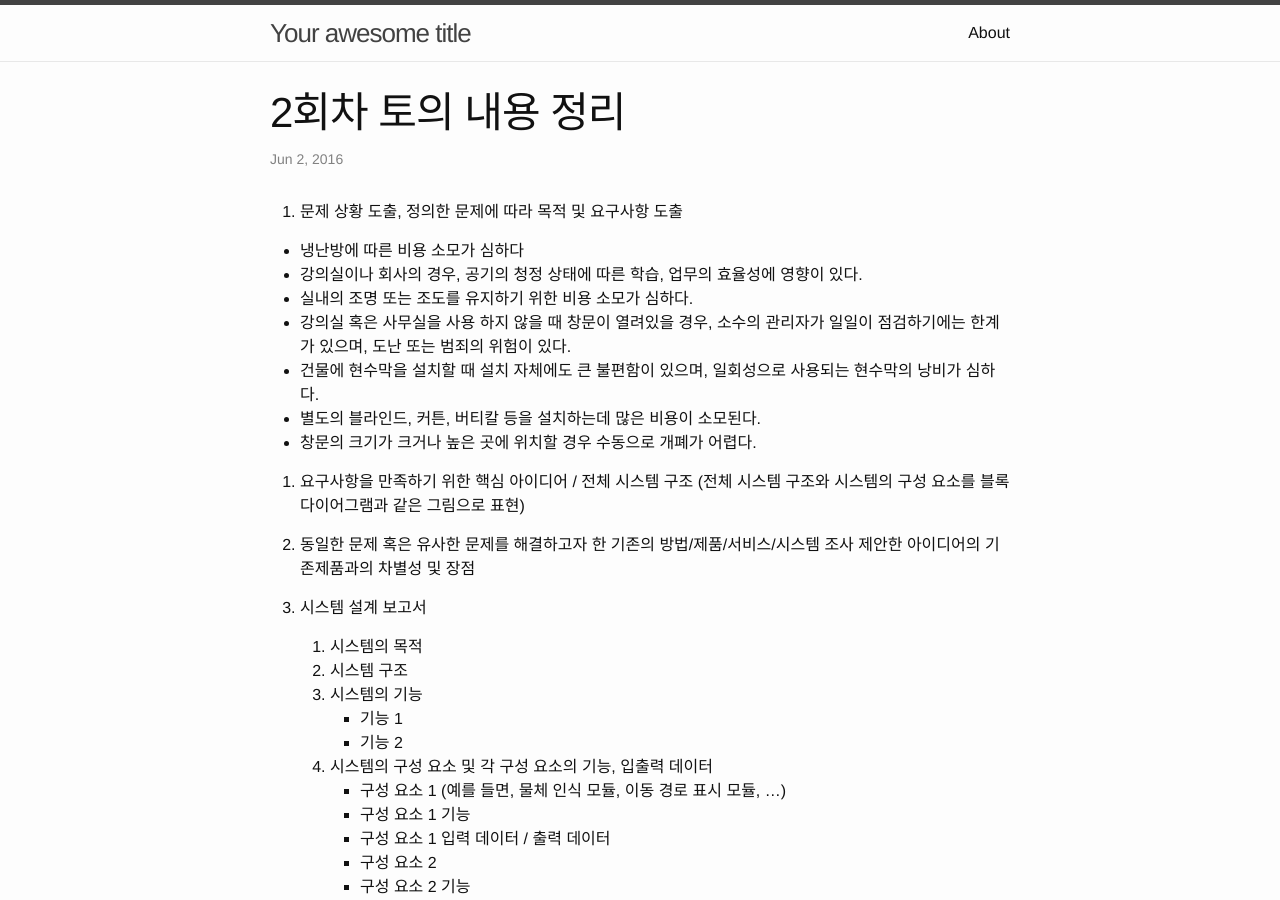
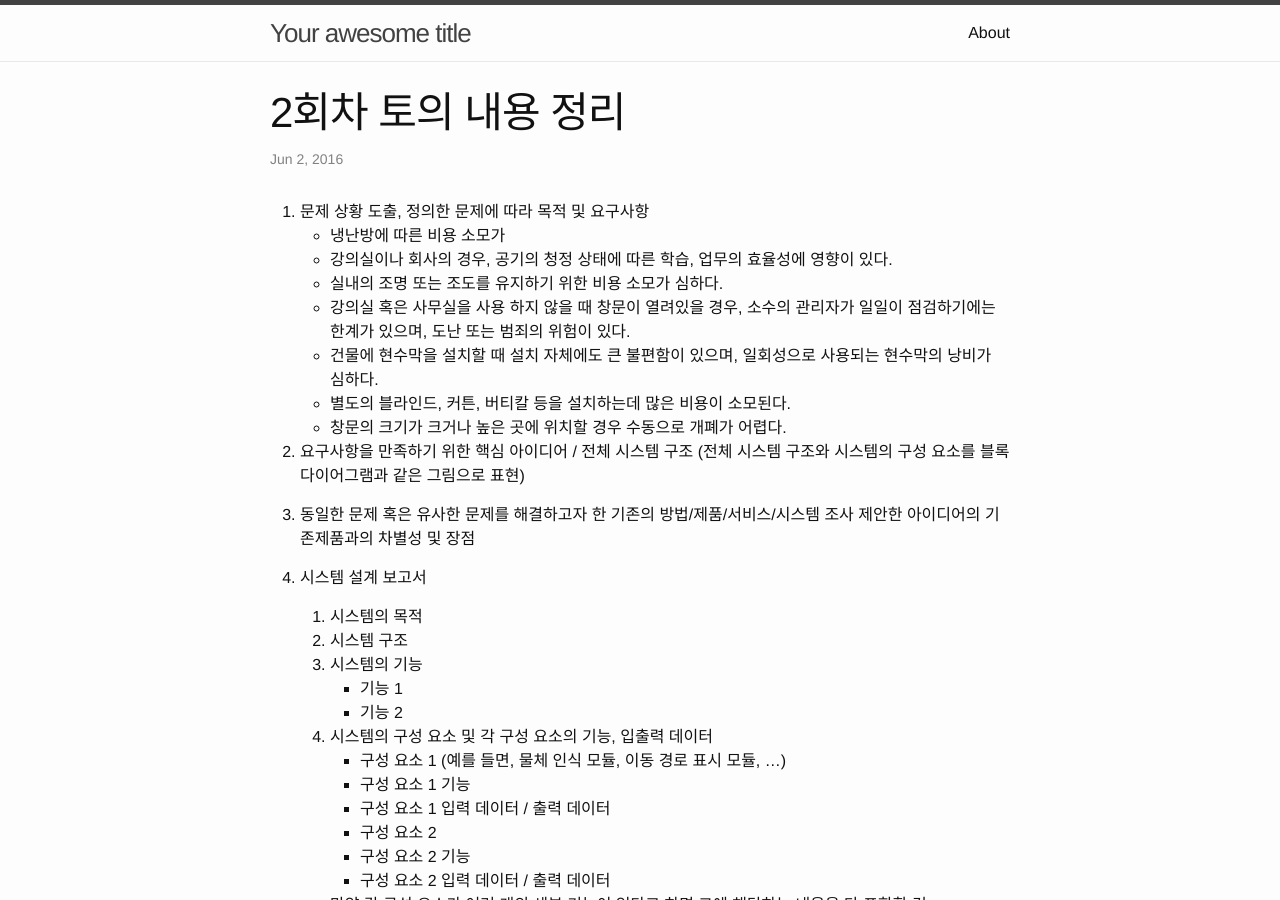
Before and after one commit to bennopark/bennopark.github-io, a Jekyll site: the page built from _posts/2016-06-02-note2.md, in a window 1280 px wide and 900 px high. Built offline with Jekyll 4.4.1, drawn with Linux system fonts in a browser that asks for light colours.

Commit message:
edit post2

```diff
--- a/_posts/2016-06-02-note2.md
+++ b/_posts/2016-06-02-note2.md
@@ -3,15 +3,14 @@ layout: post
 title: 2회차 토의 내용 정리
 ---
 
-1. 문제 상황 도출, 정의한 문제에 따라 목적 및 요구사항 도출
-
- - 냉난방에 따른 비용 소모가 심하다
- - 강의실이나 회사의 경우, 공기의 청정 상태에 따른 학습, 업무의 효율성에 영향이 있다.
- - 실내의 조명 또는 조도를 유지하기 위한 비용 소모가 심하다.
- - 강의실 혹은 사무실을 사용 하지 않을 때 창문이 열려있을 경우, 소수의 관리자가 일일이 점검하기에는 한계가 있으며, 도난 또는 범죄의 위험이 있다.
- - 건물에 현수막을 설치할 때 설치 자체에도 큰 불편함이 있으며, 일회성으로 사용되는 현수막의 낭비가 심하다.
- - 별도의 블라인드, 커튼, 버티칼 등을 설치하는데 많은 비용이 소모된다.
- - 창문의 크기가 크거나 높은 곳에 위치할 경우 수동으로 개폐가 어렵다.
+1. 문제 상황 도출, 정의한 문제에 따라 목적 및 요구사항
+	- 냉난방에 따른 비용 소모가
+	- 강의실이나 회사의 경우, 공기의 청정 상태에 따른 학습, 업무의 효율성에 영향이 있다.
+	- 실내의 조명 또는 조도를 유지하기 위한 비용 소모가 심하다.
+	- 강의실 혹은 사무실을 사용 하지 않을 때 창문이 열려있을 경우, 소수의 관리자가 일일이 점검하기에는 한계가 있으며, 도난 또는 범죄의 위험이 있다.
+	-  건물에 현수막을 설치할 때 설치 자체에도 큰 불편함이 있으며, 일회성으로 사용되는 현수막의 낭비가 심하다.
+	-   별도의 블라인드, 커튼, 버티칼 등을 설치하는데 많은 비용이 소모된다.
+	-   창문의 크기가 크거나 높은 곳에 위치할 경우 수동으로 개폐가 어렵다.
 
 2. 요구사항을 만족하기 위한 핵심 아이디어 / 전체 시스템 구조 (전체 시스템 구조와 시스템의 구성 요소를 블록 다이어그램과 같은 그림으로 표현)
 
```
